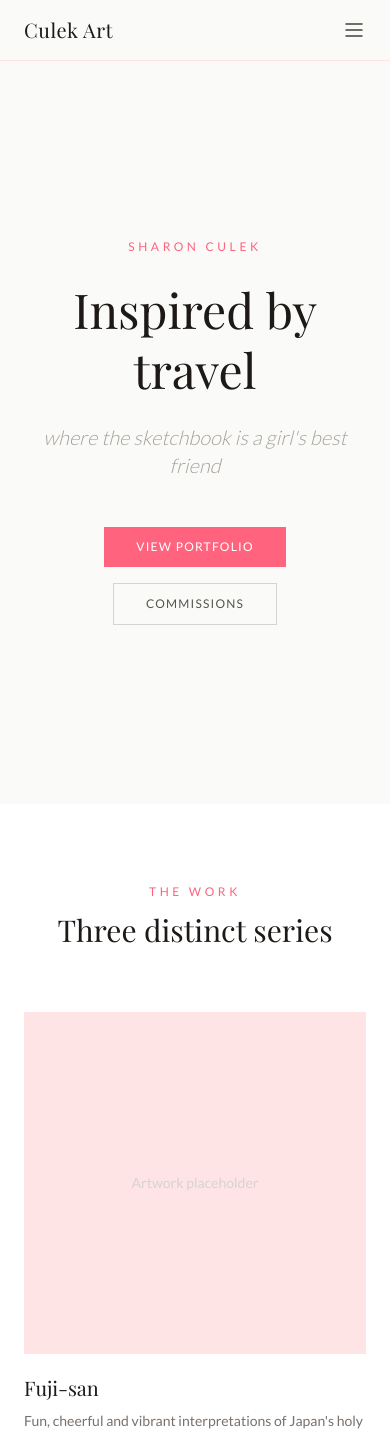
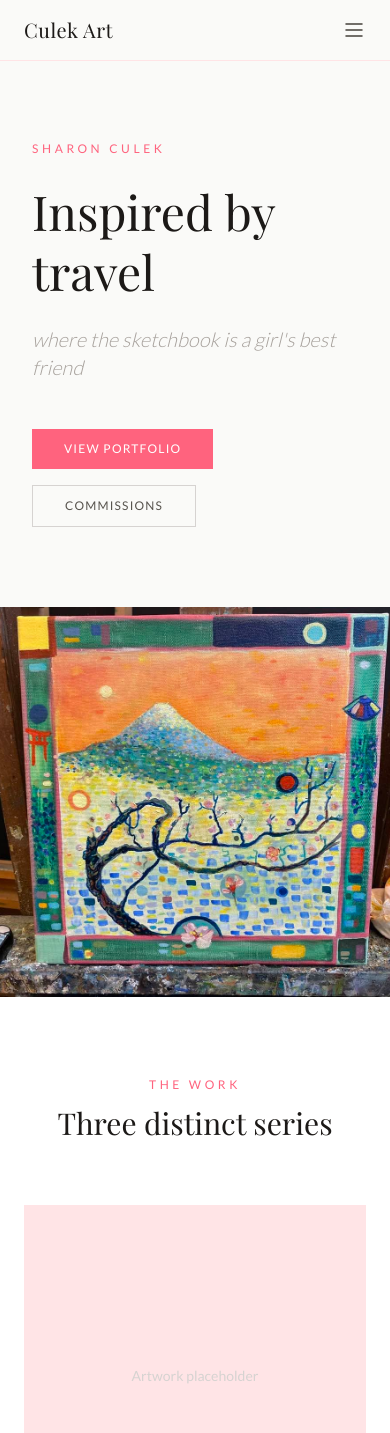
Before and after one commit to fitbodiesbymk-pixel/culekart, a Next.js app: page /culekart/ in a window 390 px wide. Shown: the top 1433 px of the page. Built offline with nearby package versions, Linux system fonts and the light colour scheme; a web font is replaced by a local one.

Commit message:
Add Fuji-san painting to hero — split layout, mobile responsive
Co-Authored-By: Claude Sonnet 4.6 <noreply@anthropic.com>

```diff
--- a/app/page.tsx
+++ b/app/page.tsx
@@ -1,4 +1,5 @@
 import Link from "next/link";
+import Image from "next/image";
 import InstagramGrid from "@/components/InstagramGrid";
 
 const series = [
@@ -26,17 +27,19 @@ export default function Home() {
   return (
     <>
       {/* Hero */}
-      <section className="min-h-[88vh] flex flex-col items-center justify-center text-center px-6 py-24">
+      <section className="min-h-[88vh] grid grid-cols-1 md:grid-cols-2">
+        {/* Text — stacks on top on mobile */}
+        <div className="flex flex-col justify-center px-8 md:px-16 py-20 md:py-0">
           <p className="text-xs tracking-[0.3em] uppercase text-rose-400 mb-6">
             Sharon Culek
           </p>
-        <h1 className="font-heading text-5xl md:text-7xl text-stone-900 leading-tight max-w-3xl mb-6">
+          <h1 className="font-heading text-5xl md:text-6xl text-stone-900 leading-tight mb-6">
             Inspired by travel
           </h1>
-        <p className="text-xl md:text-2xl text-stone-400 font-light italic max-w-xl mb-12">
+          <p className="text-xl text-stone-400 font-light italic mb-12">
             where the sketchbook is a girl's best friend
           </p>
-        <div className="flex gap-4 flex-wrap justify-center">
+          <div className="flex gap-4 flex-wrap">
             <Link
               href="/portfolio"
               className="bg-rose-400 text-white px-8 py-3 text-xs tracking-widest uppercase hover:bg-rose-500 transition-colors"
@@ -49,6 +52,18 @@ export default function Home() {
             >
               Commissions
             </Link>
+          </div>
+        </div>
+
+        {/* Painting */}
+        <div className="relative w-full aspect-square md:aspect-auto md:min-h-[88vh]">
+          <Image
+            src="/culekart/hero.jpg"
+            alt="Fuji-san painting by Sharon Culek"
+            fill
+            className="object-cover object-center"
+            priority
+          />
         </div>
       </section>
 
```
Also changed, not shown: public/hero.jpg (added). Lines whose indentation alone changed are shown as unchanged.
